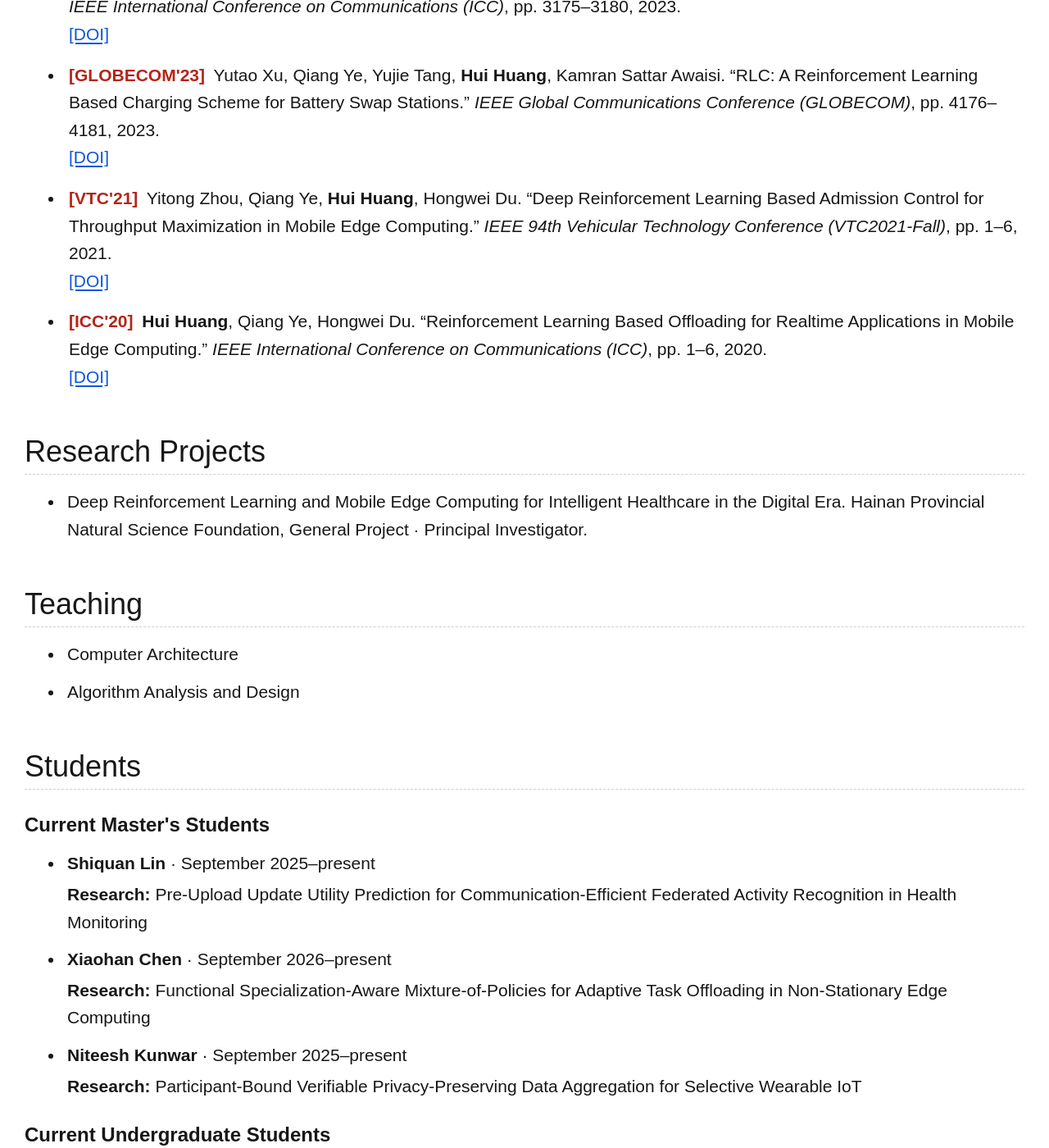
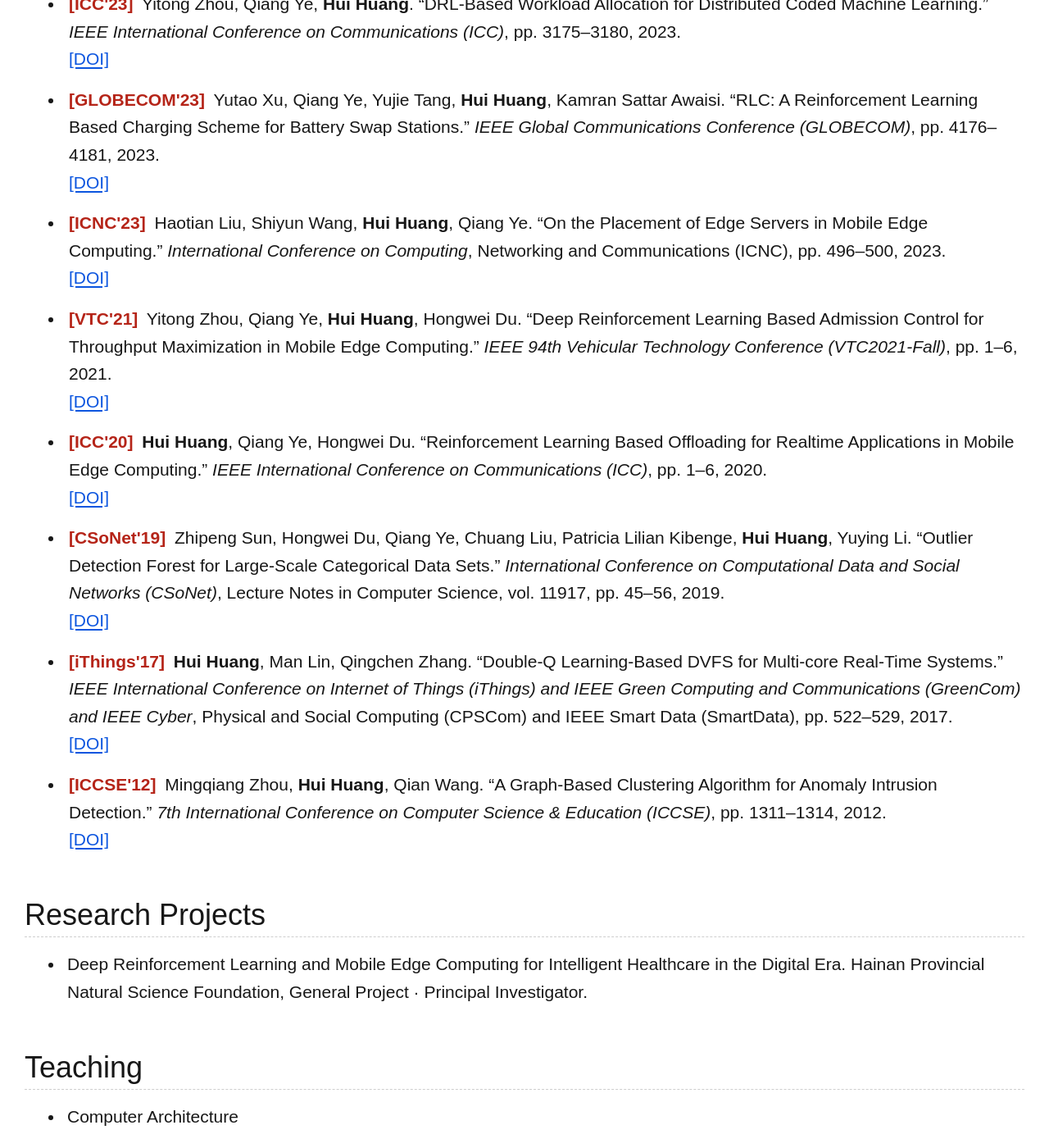
Before and after one commit to nicehuanghui-star/nicehuanghui-star.github.io, a Jekyll site: the page built from _pages/about.md, in a window 1280 px wide and 1400 px high, scrolled down 3195 px. Shown: the whole window at 82% size. Built offline with Jekyll 4.4.1, drawn with Linux system fonts in a browser that asks for light colours; some of the changed text lies outside the part shown.

Commit message:
Add four publications missing from Hui Huang's Google Scholar profile

```diff
--- a/_data/huihuang.yml
+++ b/_data/huihuang.yml
@@ -19,7 +19,7 @@
     "zh": "",
     "en": "Room 1117, Agricultural Science Buildings, Haidian Campus, Hainan University"
   },
-  "scholar": "",
+  "scholar": "https://scholar.google.com/citations?hl=en&user=x9Tp7L4AAAAJ&view_op=list_works&sortby=pubdate",
   "github": "",
   "orcid": "",
   "cv": "",
@@ -144,6 +144,15 @@
       "shortVenue": "GLOBECOM"
     },
     {
+      "title": "On the Placement of Edge Servers in Mobile Edge Computing",
+      "authors": "Haotian Liu, Shiyun Wang, Hui Huang, Qiang Ye",
+      "venue": "International Conference on Computing, Networking and Communications (ICNC), pp. 496–500",
+      "year": 2023,
+      "type": "conference",
+      "doi": "https://doi.org/10.1109/ICNC57223.2023.10074304",
+      "shortVenue": "ICNC"
+    },
+    {
       "title": "Deadline-Aware Task Offloading With Partially-Observable Deep Reinforcement Learning for Multi-Access Edge Computing",
       "authors": "Hui Huang, Qiang Ye, Yitong Zhou",
       "venue": "IEEE Transactions on Network Science and Engineering, vol. 9, no. 6, pp. 3870–3885",
@@ -180,6 +189,33 @@
       "type": "journal",
       "doi": "https://doi.org/10.1109/TII.2019.2953932",
       "shortVenue": "TII"
+    },
+    {
+      "title": "Outlier Detection Forest for Large-Scale Categorical Data Sets",
+      "authors": "Zhipeng Sun, Hongwei Du, Qiang Ye, Chuang Liu, Patricia Lilian Kibenge, Hui Huang, Yuying Li",
+      "venue": "International Conference on Computational Data and Social Networks (CSoNet), Lecture Notes in Computer Science, vol. 11917, pp. 45–56",
+      "year": 2019,
+      "type": "conference",
+      "doi": "https://doi.org/10.1007/978-3-030-34980-6_4",
+      "shortVenue": "CSoNet"
+    },
+    {
+      "title": "Double-Q Learning-Based DVFS for Multi-core Real-Time Systems",
+      "authors": "Hui Huang, Man Lin, Qingchen Zhang",
+      "venue": "IEEE International Conference on Internet of Things (iThings) and IEEE Green Computing and Communications (GreenCom) and IEEE Cyber, Physical and Social Computing (CPSCom) and IEEE Smart Data (SmartData), pp. 522–529",
+      "year": 2017,
+      "type": "conference",
+      "doi": "https://doi.org/10.1109/iThings-GreenCom-CPSCom-SmartData.2017.83",
+      "shortVenue": "iThings"
+    },
+    {
+      "title": "A Graph-Based Clustering Algorithm for Anomaly Intrusion Detection",
+      "authors": "Mingqiang Zhou, Hui Huang, Qian Wang",
+      "venue": "7th International Conference on Computer Science & Education (ICCSE), pp. 1311–1314",
+      "year": 2012,
+      "type": "conference",
+      "doi": "https://doi.org/10.1109/ICCSE.2012.6295306",
+      "shortVenue": "ICCSE"
     }
   ],
   "projects": [
--- a/_includes/huihuang/publications.html
+++ b/_includes/huihuang/publications.html
@@ -1,8 +1,9 @@
-<p class="publication-note">This list includes 10 published papers and 2 accepted papers. Accepted papers are listed separately from formally published articles.</p>
+{% assign accepted = site.data.huihuang.publications | where: "status", "accepted" | sort: "acceptedDate" | reverse %}
+{% assign published_count = site.data.huihuang.publications.size | minus: accepted.size %}
+<p class="publication-note">This list includes {{ published_count }} published papers and {{ accepted.size }} accepted papers. Accepted papers are listed separately from formally published articles. <a href="{{ site.data.huihuang.scholar | escape }}" target="_blank" rel="noopener noreferrer">[Google Scholar]</a></p>
 
 <h3>Accepted Papers</h3>
 <ul class="hui-publications">
-{% assign accepted = site.data.huihuang.publications | where: "status", "accepted" | sort: "acceptedDate" | reverse %}
 {% for publication in accepted %}
 {% include huihuang/publication-item.html %}
 {% endfor %}
```
